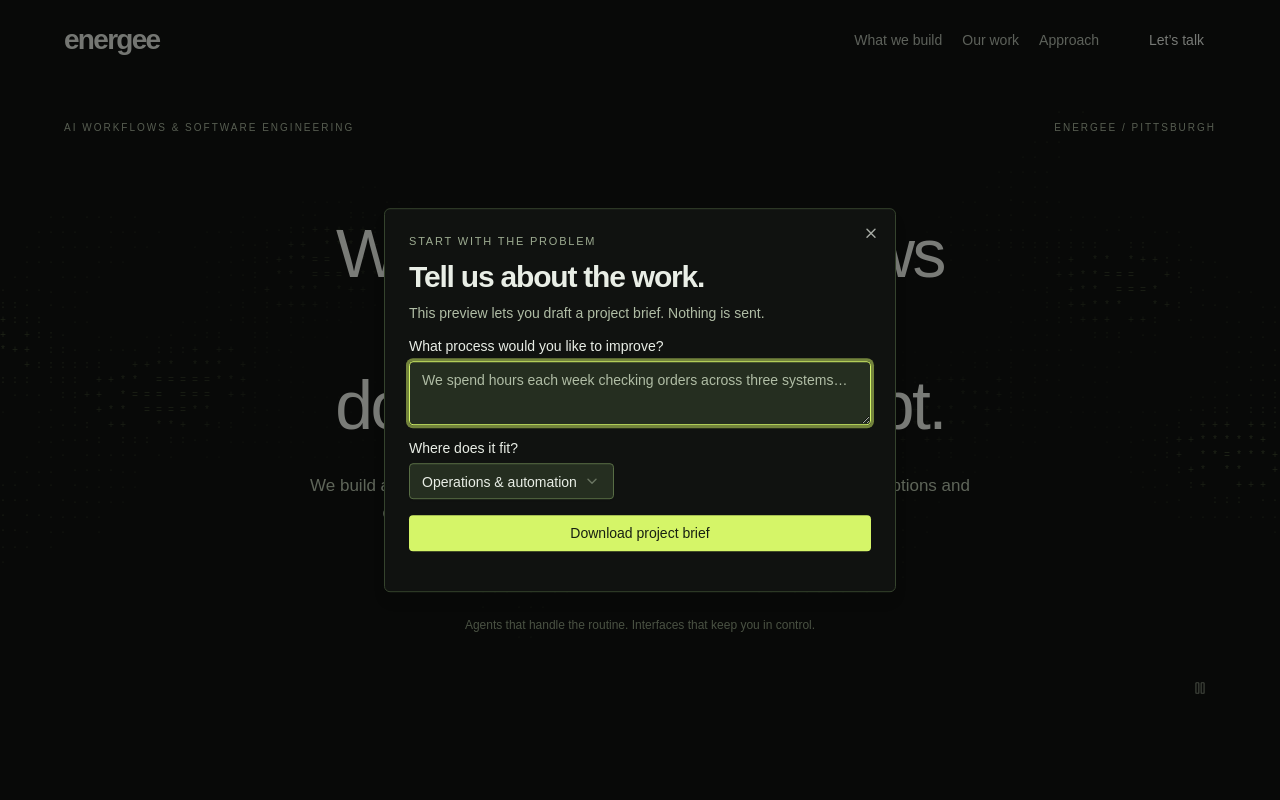
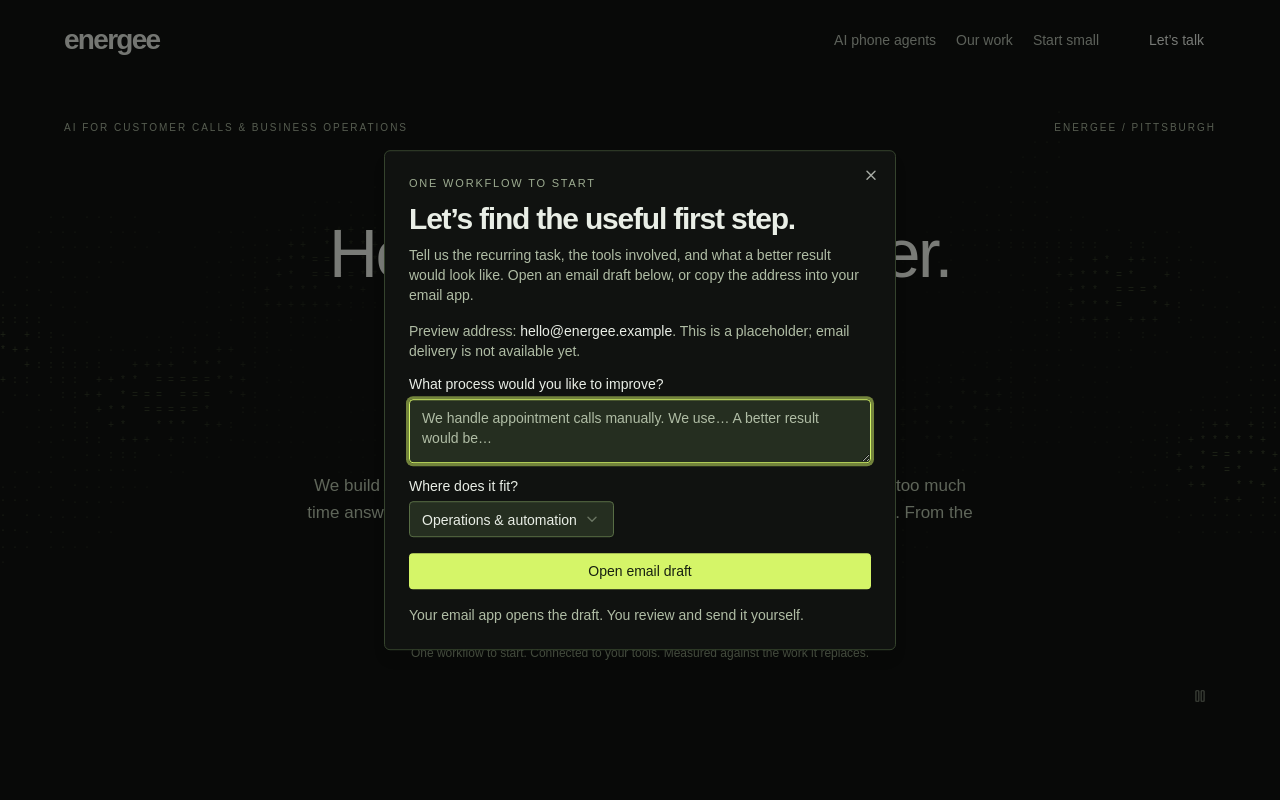
Before and after one commit to energee/energee.github.io, a React (Vite) app: page / in a window 1280 px wide. Both pictures are taken after a click on the button "Let’s talk". Shown: the top 800 px of the page. Built offline with nearby package versions, Linux system fonts and the light colour scheme.

Commit message:
Clarify business outcomes evidence and first engagement

```diff
--- a/src/App.tsx
+++ b/src/App.tsx
@@ -1,4 +1,4 @@
-import { useEffect, useRef, useState, type FormEvent, type MouseEvent } from "react";
+import { useEffect, useRef, useState, type MouseEvent } from "react";
 import { Pause, Play } from "lucide-react";
 import { Accordion, AccordionContent, AccordionItem, AccordionTrigger } from "@/components/ui/accordion";
 import { Badge } from "@/components/ui/badge";
@@ -18,6 +18,16 @@ const serviceAreas = [
   ["knowledge", "AI search & knowledge"],
 ] as const;
 
+// Replace this preview address with the approved public contact before launch.
+const contactEmail = "hello@energee.example";
+
+const buyerQuestions = [
+  ["What will it cost?", "We scope the first workflow before quoting. The proposal separates implementation, third-party usage, and ongoing maintenance so you can compare the full cost with the work it replaces. For phone agents, we include telephony, AI usage, and the calls that still need a person."],
+  ["Will we need to replace our existing tools?", "We start with your current systems and check their integration options. The scope identifies what can connect, what needs to change, and any data cleanup your team needs to do before building begins."],
+  ["Who owns the system and looks after it?", "The proposal defines code and account ownership, data access, and handover. Before launch, we agree who monitors the workflow, handles failures, and maintains integrations, along with any ongoing support costs."],
+  ["What if the agent gets something wrong?", "We agree which actions can run automatically and which need approval. Testing covers missing information, failed integrations, and recovery. A phone workflow also needs a clear route to a person when it cannot complete the caller’s request."],
+] as const;
+
 export function App() {
   const contactTrigger = useRef<HTMLButtonElement>(null);
   function rememberContactTrigger(event: MouseEvent<HTMLButtonElement>) {
@@ -30,19 +40,7 @@ export function App() {
   }, []);
   const [brief, setBrief] = useState("");
   const [area, setArea] = useState("Operations & automation");
-  const [briefStatus, setBriefStatus] = useState("");
-
-  function downloadBrief(event: FormEvent<HTMLFormElement>) {
-    event.preventDefault();
-    const text = `ENERGEE / PROJECT BRIEF\n\nArea: ${area}\n\n${brief.trim()}\n\nCreated locally in the Energee site preview. Not submitted.\n`;
-    const url = URL.createObjectURL(new Blob([text], { type: "text/plain" }));
-    const link = document.createElement("a");
-    link.href = url;
-    link.download = "energee-project-brief.txt";
-    link.click();
-    setTimeout(() => URL.revokeObjectURL(url), 1000);
-    setBriefStatus("Your brief was prepared for download. Nothing was sent.");
-  }
+  const emailDraft = `mailto:${contactEmail}?subject=${encodeURIComponent(`First workflow: ${area}`)}&body=${encodeURIComponent(brief.trim())}`;
 
   return (
     <Dialog>
@@ -52,9 +50,9 @@ export function App() {
         </Button>
         <NavigationMenu aria-label="Main navigation" className="ml-auto hidden min-[651px]:flex">
           <NavigationMenuList>
-            <NavigationMenuItem><NavigationMenuLink href="#capabilities">What we build</NavigationMenuLink></NavigationMenuItem>
+            <NavigationMenuItem><NavigationMenuLink href="#phone-agents">AI phone agents</NavigationMenuLink></NavigationMenuItem>
             <NavigationMenuItem><NavigationMenuLink href="#work">Our work</NavigationMenuLink></NavigationMenuItem>
-            <NavigationMenuItem><NavigationMenuLink href="#approach">Approach</NavigationMenuLink></NavigationMenuItem>
+            <NavigationMenuItem><NavigationMenuLink href="#approach">Start small</NavigationMenuLink></NavigationMenuItem>
           </NavigationMenuList>
         </NavigationMenu>
         <DialogTrigger asChild><Button onClick={rememberContactTrigger} variant="ghost" size="sm" className="ml-auto min-[651px]:ml-0">Let’s talk</Button></DialogTrigger>
@@ -66,13 +64,44 @@ export function App() {
             <Pause aria-hidden="true" className="size-3.5 group-aria-pressed:hidden" />
             <Play aria-hidden="true" className="hidden size-3.5 group-aria-pressed:block" />
           </Button>
-          <div className="intro-line"><span>AI WORKFLOWS &amp; SOFTWARE ENGINEERING</span><span>ENERGEE / PITTSBURGH</span></div>
-          <h1>We build AI workflows <br />for the work that <br />doesn’t follow a script.</h1>
+          <div className="intro-line"><span>AI FOR CUSTOMER CALLS &amp; BUSINESS OPERATIONS</span><span>ENERGEE / PITTSBURGH</span></div>
+          <h1>Help customers faster. <br />Give your team <br />time back.</h1>
           <div className="hero-bottom-grid"><div>
-            <p className="hero-copy">We build agentic workflows that adapt to real-world complexity, handling exceptions and changing conditions that typically demand constant human attention.</p>
-            <div className="actions"><DialogTrigger asChild><Button onClick={rememberContactTrigger} size="lg">Talk to us about your project</Button></DialogTrigger></div>
+            <p className="hero-copy">We build AI phone agents and connected workflows for businesses spending too much time answering routine calls, chasing updates, and moving data between tools. From the customer’s request to the completed task, with your team in control.</p>
+            <div className="actions flex flex-wrap justify-center gap-3"><DialogTrigger asChild><Button onClick={rememberContactTrigger} size="lg">Discuss your first workflow</Button></DialogTrigger><Button variant="ghost" size="lg" asChild><a href="#work">See what we’ve built</a></Button></div>
           </div></div>
-          <div className="capability-line">Agents that handle the routine. Interfaces that keep you in control.</div>
+          <div className="capability-line">One workflow to start. Connected to your tools. Measured against the work it replaces.</div>
+        </section>
+
+        <section id="phone-agents" className="section" aria-labelledby="phone-agents-heading">
+          <div className="section-heading">
+            <div><span className="eyebrow dark">AI phone agents</span><h2 id="phone-agents-heading">A helpful voice.<br />A completed task.</h2></div>
+            <p>Customers call to get something done. We build phone agents around that outcome: a booked appointment, an answered question, or a useful follow-up. Natural speech and quick responses, connected to the systems that make the next step happen.</p>
+          </div>
+          <div className="steps grid-cols-1 min-[651px]:grid-cols-2">
+            <article>
+              <Badge variant="secondary" className="mb-4">Inbound calls</Badge>
+              <h3>Get callers to what they need</h3>
+              <p>Let callers explain what they need in their own words, without working through a menu. Check availability, book or reschedule, and confirm the details. When a person is needed, pass along the context.</p>
+              <p className="mt-4 text-sm text-muted-foreground">Customer questions · Appointment booking · Call routing</p>
+            </article>
+            <article>
+              <Badge variant="secondary" className="mb-4">Outbound calls</Badge>
+              <h3>Make every follow-up useful</h3>
+              <p>Confirm appointments, follow up on an inquiry, or resolve an open service request. Keep the reason for the call clear, capture the outcome, and update your records so the next person has the context.</p>
+              <p className="mt-4 text-sm text-muted-foreground">Inquiry follow-ups · Appointment reminders · Service check-ins</p>
+            </article>
+          </div>
+          <div className="control-strip">
+            <strong>Reduce your reliance on outsourced call centers.</strong>
+            <p>Use AI for routine calls and reserve your people for the work that needs them. We compare the full running cost with your current call handling, including setup, usage, maintenance, and human handoffs. The target is a lower cost per resolved request.</p>
+          </div>
+          <Accordion type="single" collapsible className="mt-6">
+            <AccordionItem value="call-quality">
+              <AccordionTrigger>How we check that callers are actually helped</AccordionTrigger>
+              <AccordionContent className="text-muted-foreground">Before launch, test interruptions, corrected details, unavailable appointments, and requests for a person. Measure response delays, completed tasks, and transfers. Check that the booking or record update happened, then compare the results with your existing process before expanding.</AccordionContent>
+            </AccordionItem>
+          </Accordion>
         </section>
 
         <section id="work" className="case section">
@@ -80,25 +109,22 @@ export function App() {
           <div className="case-grid">
             <div>
               <div className="mgr">MGR</div>
-              <h2>From disconnected tools<br />to daily operations.</h2>
-              <p>A brewery operations platform spanning product direction, interface design, architecture, and implementation. Built to support the way a brewery actually runs.</p>
+              <h2>A working system.<br />Used in daily operations.</h2>
+              <p>We built a brewery operations platform covering production, inventory, wholesale orders, and customer access. MGR replaced the brewery’s previous Ollie Ops setup and is actively used to run the business.</p>
               <Button variant="link" asChild className="mt-6 h-auto p-0 text-primary">
-                <a href="https://github.com/energee/mgr-zero" target="_blank" rel="noopener noreferrer">Explore the repository</a>
+                <a href="https://github.com/energee/mgr-zero/blob/main/content/docs/staff-guide.mdx" target="_blank" rel="noopener noreferrer">Read the real workflows</a>
               </Button>
             </div>
             <div className="case-details">
               <div className="case-row"><span>THE CHALLENGE</span><p>The brewery’s previous setup with Ollie Ops left gaps in functionality, data access, and support for its workflows.</p></div>
-              <div className="case-row"><span>THE SYSTEM</span><p>Production, inventory, wholesale ordering, and customer access in one application. Integrations connect QuickBooks and Square, with AI-assisted operational features.</p></div>
-              <div className="case-row"><span>THE RESULT</span><p>MGR replaced Ollie Ops and is actively used for brewery operations.</p></div>
-              <div className="flex flex-wrap gap-2">
-                <Badge variant="secondary">Next.js / React</Badge><Badge variant="secondary">TypeScript</Badge><Badge variant="secondary">PostgreSQL / Supabase</Badge>
-              </div>
+              <div className="case-row"><span>WHAT CHANGED</span><p>Orders, stock, production, and customer records now share one application. QuickBooks and Square integrations connect accounting and point-of-sale information.</p></div>
+              <div className="case-row"><span>WHAT THE AI DOES</span><p>Ask MGR lets staff ask about inventory and find business records. It can prepare an inventory movement for review; a person confirms the change before it is recorded.</p></div>
               <Accordion type="single" collapsible className="mt-4">
                 <AccordionItem value="architecture">
                   <AccordionTrigger>Inside the architecture</AccordionTrigger>
                   <AccordionContent>
                     <p>The repository documents tenant isolation, traceable inventory history, and safe retries. AI-assisted changes use permission boundaries and confirmation steps.</p>
-                    <p className="minor">Architecture described from project documentation. No performance or savings metrics are claimed.</p>
+                    <Button variant="link" asChild className="mt-4 h-auto p-0 text-primary"><a href="https://github.com/energee/mgr-zero" target="_blank" rel="noopener noreferrer">Explore the source code</a></Button>
                   </AccordionContent>
                 </AccordionItem>
               </Accordion>
@@ -106,8 +132,20 @@ export function App() {
           </div>
         </section>
 
+        <section className="section" aria-labelledby="connected-work-heading">
+          <div className="section-heading">
+            <div><span className="eyebrow dark">Human review, in practice</span><h2 id="connected-work-heading">Let the agent cook.<br />Keep the judgment.</h2></div>
+            <p>In MGR, an agent can prepare a stock movement, but it cannot commit it. The person sees the proposed change and decides whether to proceed. That is the kind of boundary we build around consequential actions.</p>
+          </div>
+          <div className="steps">
+            <article><h3>Find the relevant facts</h3><p>Ask MGR reads the records the staff member’s role allows. Missing details trigger a follow-up question.</p></article>
+            <article><h3>Review the proposed change</h3><p>The system prepares a preview. The person can confirm it, dismiss it, or open the ordinary form.</p></article>
+            <article><h3>Keep a record</h3><p>A confirmed movement is recorded in the inventory history. Retrying the same confirmed request does not record it twice.</p></article>
+          </div>
+        </section>
+
         <section id="capabilities" className="section capabilities">
-          <div className="section-heading"><div><span className="eyebrow dark">Services</span><h2>Practical applications of AI</h2></div><p>Connect the systems you already use. Give agents useful work. Keep the decisions that matter in your hands.</p></div>
+          <div className="section-heading"><div><span className="eyebrow dark">Beyond the phone</span><h2>Take the busywork<br />out of daily operations.</h2></div><p>An off-the-shelf tool can be enough for a simple task. When the work crosses systems, needs your business rules, or requires a usable review process, we build the connections and the workflow around it.</p></div>
           <Tabs defaultValue="ops">
             <TabsList aria-label="Service areas" className="h-auto w-full justify-start overflow-x-auto">
               {serviceAreas.map(([key, title]) => <TabsTrigger key={key} value={key} className="border-0 px-3 py-3 text-xs sm:text-sm">{title}</TabsTrigger>)}
@@ -120,75 +158,46 @@ export function App() {
               </TabsContent>
             ))}
           </Tabs>
-          <div className="control-strip"><strong>Powerful agents. Clean interfaces.</strong><p>Review exceptions, approve important actions, and understand what happened without digging through logs.</p></div>
-        </section>
-
-        <section id="phone-agents" className="section" aria-labelledby="phone-agents-heading">
-          <div className="section-heading">
-            <div><span className="eyebrow dark">AI phone agents</span><h2 id="phone-agents-heading">Natural conversations.<br />Faster resolutions.</h2></div>
-            <p>We build AI phone agents for natural speech, quick responses, and getting things done. Connected to your business systems, they can turn a conversation into a booking, an answer, or a completed next step.</p>
-          </div>
-          <div className="steps grid-cols-1 min-[651px]:grid-cols-2">
-            <article>
-              <Badge variant="secondary" className="mb-4">Inbound calls</Badge>
-              <h3>Get callers to what they need</h3>
-              <p>Let customers explain what they need in their own words. Help them get an answer, book or reschedule an appointment, or reach the right person—with the context carried forward.</p>
-              <p className="mt-4 text-sm text-muted-foreground">Customer questions · Appointment booking · Call routing</p>
-            </article>
-            <article>
-              <Badge variant="secondary" className="mb-4">Outbound calls</Badge>
-              <h3>Make every follow-up useful</h3>
-              <p>Confirm an appointment, resolve an open request, or agree on the next step. Keep calls short and relevant, capture the outcome, and update your records so customers don’t have to repeat themselves.</p>
-              <p className="mt-4 text-sm text-muted-foreground">Inquiry follow-ups · Appointment reminders · Service check-ins</p>
-            </article>
-          </div>
-          <div className="control-strip">
-            <strong>Reduce your reliance on outsourced call centers.</strong>
-            <p>Automate routine inbound and outbound calls to reduce outsourced call volume and staffing overhead. Keep your people focused on complex questions and customer relationships that need a human.</p>
-          </div>
-        </section>
-
-        <section className="section" aria-labelledby="connected-work-heading">
-          <div className="section-heading">
-            <div><span className="eyebrow dark">Human review</span><h2 id="connected-work-heading">Let the agent cook.<br />Keep the judgment.</h2></div>
-            <p>Copying data, chasing updates, and checking whether the next step happened is work a connected system should handle. We build that system, with clear review points for the decisions that need your team.</p>
-          </div>
-          <div className="steps">
-            <article><h3>Keep routine work moving</h3><p>Connect the request, the relevant records, and the next action. Move information between your tools without making someone carry it through every step.</p></article>
-            <article><h3>Bring exceptions with context</h3><p>When information is missing or rules conflict, bring the issue, supporting records, and proposed next step to the person who can resolve it.</p></article>
-            <article><h3>Make changes traceable</h3><p>Keep a record of the inputs, actions, and approvals so your team can understand what happened and investigate when something goes wrong.</p></article>
-          </div>
         </section>
 
         <section id="approach" className="section approach">
-          <div className="section-heading"><div><span className="eyebrow dark">How we work</span><h2>From a process to a working system</h2></div><p>Focus on one workflow, its rough edges, and the people who depend on it.</p></div>
+          <div className="section-heading"><div><span className="eyebrow dark">Your first engagement</span><h2>Start with one workflow.<br />Earn the next one.</h2></div><p>Choose a recurring task with a clear outcome. Agree the scope, cost, and success criteria before building, then decide whether to expand based on what the first workflow achieves.</p></div>
           <div className="steps">
-            <article><h3>Understand the work</h3><p>Map the process, the data, and the exceptions. Identify where automation can help and where human judgment belongs.</p></article>
-            <article><h3>Build the workflow</h3><p>Connect the tools, implement the agent, and design the interface your team will use to supervise it.</p></article>
-            <article><h3>Test the messy parts</h3><p>Evaluate edge cases, permissions, and recovery paths. Refine the workflow with the people doing the work.</p></article>
+            <article><h3>Define the result</h3><p>Map the current process and establish a baseline. Your scope sets out the integrations, your team’s involvement, deliverables, proposed timeline, and how success will be measured.</p></article>
+            <article><h3>Build and evaluate</h3><p>Implement the bounded workflow and its review points. Test real tasks and failure cases with your team, then compare the results with the agreed baseline.</p></article>
+            <article><h3>Decide what comes next</h3><p>Review the evidence together. Agree any changes, the launch plan, ownership, and support responsibilities before committing to wider rollout.</p></article>
           </div>
+          <Accordion type="single" collapsible className="mt-10">
+            {buyerQuestions.map(([question, answer]) => (
+              <AccordionItem value={question} key={question}>
+                <AccordionTrigger>{question}</AccordionTrigger>
+                <AccordionContent className="text-muted-foreground">{answer}</AccordionContent>
+              </AccordionItem>
+            ))}
+          </Accordion>
         </section>
-        <section className="cta"><span className="eyebrow dark">Start a project</span><h2>Let’s improve a workflow.</h2><DialogTrigger asChild><Button onClick={rememberContactTrigger} size="lg" className="mt-8">Let’s work through it</Button></DialogTrigger><p>Bring a process, a bottleneck, or a system that needs to work better.</p></section>
+        <section className="cta"><span className="eyebrow dark">Start with the work</span><h2>Which task is costing<br />your team too much time?</h2><DialogTrigger asChild><Button onClick={rememberContactTrigger} size="lg" className="mt-8">Discuss your first workflow</Button></DialogTrigger><p>Bring one recurring task, the tools involved, and what a better result would look like.</p></section>
       </main>
-      <footer><Button variant="link" asChild className="brand h-auto p-0 text-[28px] font-bold tracking-[-1.7px] text-foreground hover:no-underline"><a href="#">energee</a></Button><span>AI workflows. Built for the real world.</span><span>© 2026 Energee</span></footer>
+      <footer><Button variant="link" asChild className="brand h-auto p-0 text-[28px] font-bold tracking-[-1.7px] text-foreground hover:no-underline"><a href="#">energee</a></Button><span>AI for customer calls and business operations.</span><span>© 2026 Energee · Pittsburgh</span></footer>
 
       <DialogContent id="contact" className="max-h-[90dvh] overflow-y-auto" onCloseAutoFocus={event => {
         event.preventDefault();
         contactTrigger.current?.focus();
       }}>
         <DialogHeader>
-          <span className="eyebrow">Start with the problem</span>
-          <DialogTitle className="text-3xl">Tell us about the work.</DialogTitle>
-          <DialogDescription>This preview lets you draft a project brief. Nothing is sent.</DialogDescription>
+          <span className="eyebrow">One workflow to start</span>
+          <DialogTitle className="text-3xl">Let’s find the useful first step.</DialogTitle>
+          <DialogDescription>Tell us the recurring task, the tools involved, and what a better result would look like. Open an email draft below, or copy the address into your email app.</DialogDescription>
         </DialogHeader>
-        <form id="brief-form" onSubmit={downloadBrief} className="grid gap-4">
-          <div className="grid gap-2"><Label htmlFor="brief">What process would you like to improve?</Label><Textarea id="brief" rows={5} placeholder="We spend hours each week checking orders across three systems…" required value={brief} onChange={event => setBrief(event.target.value)} /></div>
+        <div id="brief-form" className="grid gap-4">
+          <p className="text-sm text-muted-foreground">Preview address: <span className="text-foreground">{contactEmail}</span>. This is a placeholder; email delivery is not available yet.</p>
+          <div className="grid gap-2"><Label htmlFor="brief">What process would you like to improve?</Label><Textarea id="brief" rows={5} placeholder="We handle appointment calls manually. We use… A better result would be…" value={brief} onChange={event => setBrief(event.target.value)} /></div>
           <div className="grid gap-2"><Label htmlFor="area">Where does it fit?</Label><NativeSelect id="area" className="w-full" value={area} onChange={event => setArea(event.target.value)}>
             <NativeSelectOption>Operations &amp; automation</NativeSelectOption><NativeSelectOption>AI phone agents</NativeSelectOption><NativeSelectOption>Software engineering</NativeSelectOption><NativeSelectOption>Search &amp; knowledge</NativeSelectOption><NativeSelectOption>Something else</NativeSelectOption>
           </NativeSelect></div>
-          <Button type="submit">Download project brief</Button>
-          <p id="brief-status" role="status" className="text-sm text-muted-foreground">{briefStatus}</p>
-        </form>
+          <Button asChild><a href={emailDraft}>Open email draft</a></Button>
+          <p className="text-sm text-muted-foreground">Your email app opens the draft. You review and send it yourself.</p>
+        </div>
       </DialogContent>
     </Dialog>
   );
--- a/src/index.html
+++ b/src/index.html
@@ -1,5 +1,5 @@
 <!doctype html>
-<html lang="en" class="dark"><head><meta charset="utf-8"><meta name="viewport" content="width=device-width,initial-scale=1"><meta name="description" content="Energee builds agentic workflows, AI applications and clean interfaces for complex business operations."><meta name="theme-color" content="#111716"><title>Energee — AI that works in the real world</title><link rel="icon" href="./favicon.svg"><link rel="stylesheet" href="./styles.css"></head>
+<html lang="en" class="dark"><head><meta charset="utf-8"><meta name="viewport" content="width=device-width,initial-scale=1"><meta name="description" content="Energee builds AI phone agents and connected business workflows to help customers, reduce repetitive work, and keep your team in control."><meta name="theme-color" content="#111716"><title>Energee — AI for customer calls and business operations</title><link rel="icon" href="./favicon.svg"><link rel="stylesheet" href="./styles.css"></head>
 <body>
 <div id="root"></div>
 <script type="module" src="./main.tsx"></script>
```
Also changed, not shown: src/services.ts (+9 -9 lines), tests/smoke.mjs (+14 -5 lines), 1 other file (tests, documents, lock files or other folders).
